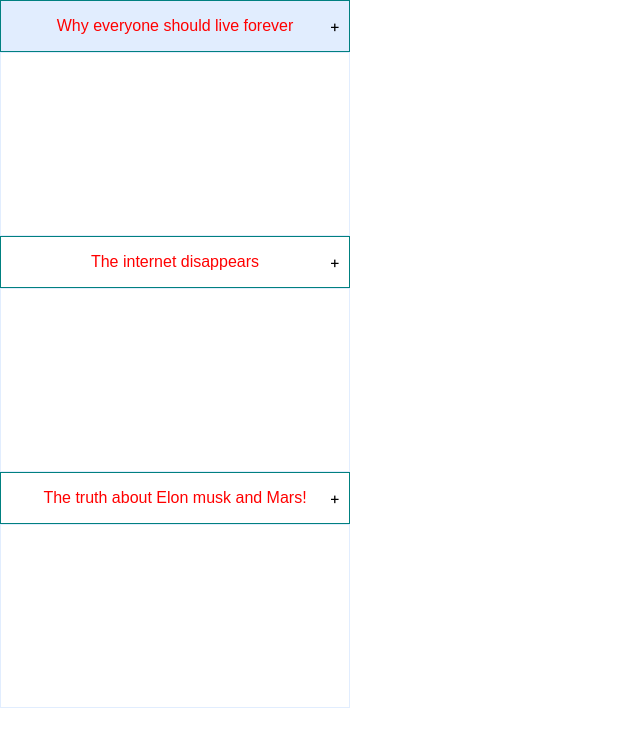
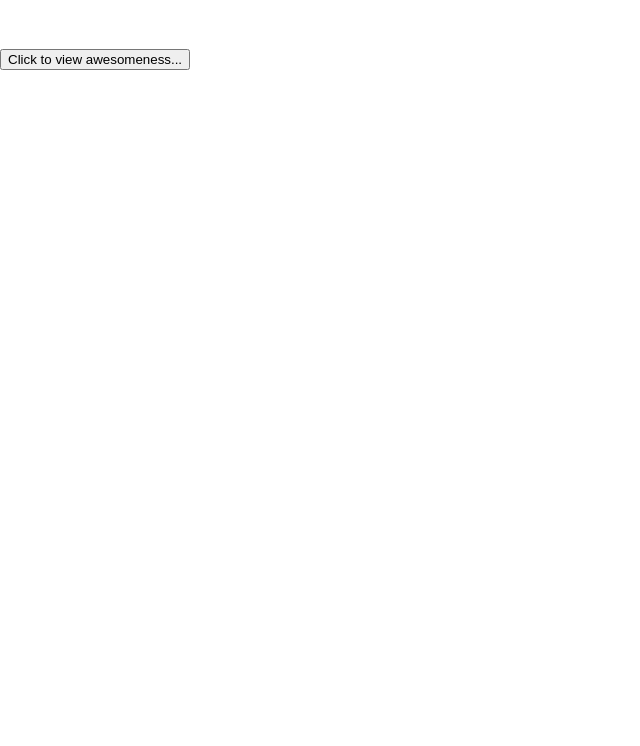
Before and after one commit to songhee24/react-patterns-and-other-shit, a React (Create React App) app: page / in a window 1280 px wide. Shown: the top 746 px of the page, without its empty margins (0-640 px from the left). Built offline with nearby package versions, Linux system fonts and the light colour scheme.

Commit message:
using cistom hooks

```diff
--- a/src/App.tsx
+++ b/src/App.tsx
@@ -1,6 +1,7 @@
 import React, { useState } from "react";
 import Expandable from "./CompoundComponentsPattern/expandableComponent/Expandable";
 import "./App.css";
+import useExpanded from "./CompoundComponentsPattern/hooks/useExpanded";
 
 const information = [
   {
@@ -18,28 +19,32 @@
 ];
 
 function App() {
-  const [activeIndex, setActiveIndex] = useState<number>(-1);
-  const onExpand = (evt: React.MouseEvent<HTMLElement>) =>
-    setActiveIndex(+evt.currentTarget.dataset.index!);
-
+  // const [activeIndex, setActiveIndex] = useState<number>(-1);
+  // const onExpand = (evt: React.MouseEvent<HTMLElement>) =>
+  //   setActiveIndex(+evt.currentTarget.dataset.index!);
+  // <div className="App">
+  //   {information.map(({ header, note }, index) => (
+  //       <Expandable
+  //           shouldExpand={index === +activeIndex}
+  //           key={index}
+  //           onExpand={onExpand}
+  //       >
+  //         <Expandable.Header
+  //             data-index={index}
+  //             style={{ color: "red", border: "1px solid teal" }}
+  //         >
+  //           {header}
+  //         </Expandable.Header>
+  //         <Expandable.Icon />
+  //         <Expandable.Body>{note}</Expandable.Body>
+  //       </Expandable>
+  //   ))}
+  // </div>
+  const { expanded, toggle } = useExpanded();
   return (
-    <div className="App">
-      {information.map(({ header, note }, index) => (
-        <Expandable
-          shouldExpand={index === +activeIndex}
-          key={index}
-          onExpand={onExpand}
-        >
-          <Expandable.Header
-            data-index={index}
-            style={{ color: "red", border: "1px solid teal" }}
-          >
-            {header}
-          </Expandable.Header>
-          <Expandable.Icon />
-          <Expandable.Body>{note}</Expandable.Body>
-        </Expandable>
-      ))}
+    <div style={{ marginTop: "3rem" }}>
+      <button onClick={toggle}>Click to view awesomeness...</button>
+      {expanded ? <p>{"😎".repeat(50)}</p> : null}
     </div>
   );
 }
```
